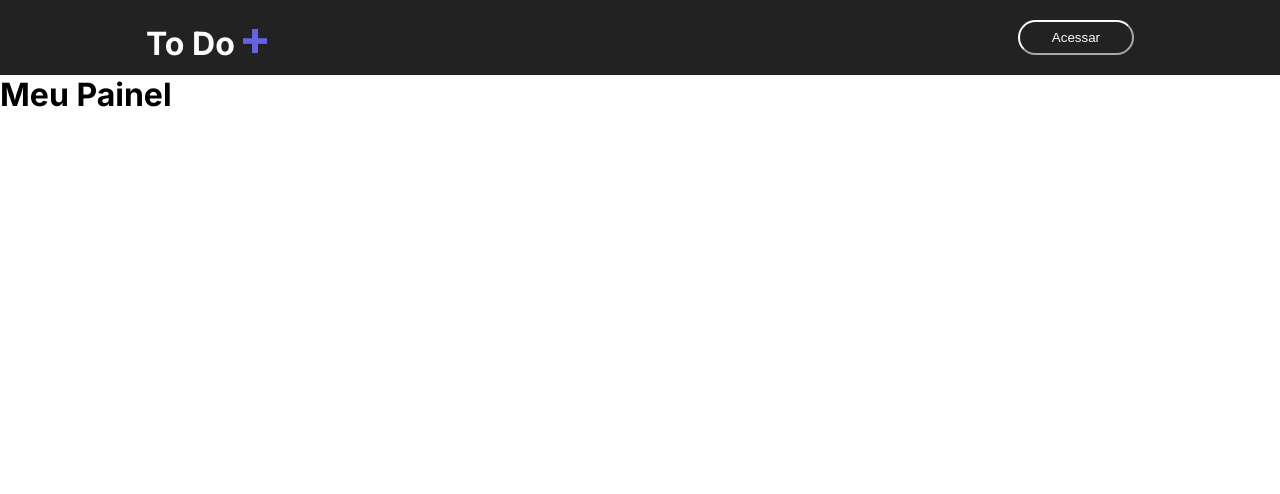
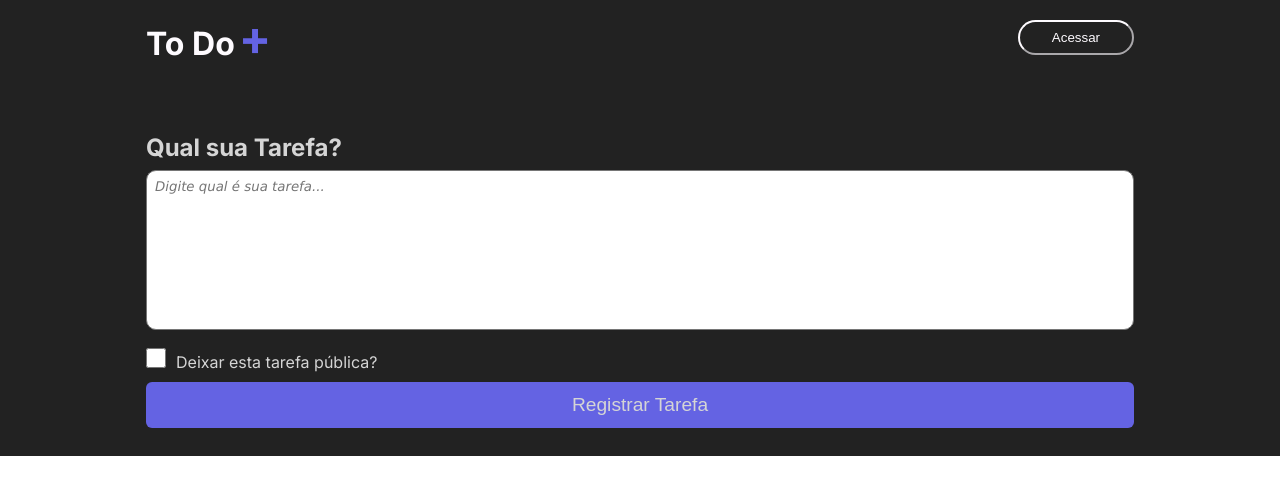
Before and after one commit to LeandroDukievicz/next-todo-list, a Next.js app: page /dashboard in a window 1280 px wide. Shown: the top 494 px of the page. Built offline with nearby package versions, Linux system fonts and the light colour scheme; no server answers.

Commit message:
📦 FEAT: added component textarea and create dashboard pash and your style

```diff
--- a/src/app/dashboard/dashboard.module.css
+++ b/src/app/dashboard/dashboard.module.css
@@ -0,0 +1,53 @@
+.container {
+    width: 100%;
+}
+
+.content {
+    background-color: #222222;
+    width: 100%;
+    display: flex;
+    align-items: center;
+    justify-content: center;
+}
+
+.contentForm {
+    max-width: 1024px;
+    width: 100%;
+    padding: 0 18px;
+    padding-bottom: 28px;
+    margin-top: 58px
+}
+
+.title {
+    color: #d5d5d5;
+    margin-bottom: 8px;
+}
+
+.checkboxArea label{
+    margin-left: 10px;
+    color: #d5d5d5;
+}
+
+.checkbox{
+    width: 20px;
+    height: 20px;
+    margin: 14px 0;
+}
+
+.button {
+    width: 100%;
+    border:0;
+    border-radius: 6px;
+    color: #d5d5d5;
+    background-color: #6463e3;
+    padding: 12px 0;
+    font-size: 1.2rem ;
+    transition: .3 ease-in-out;
+}
+
+.button:hover{
+    cursor:pointer;
+    border:2px inset #d5d5d5;
+
+
+}
--- a/src/app/dashboard/page.tsx
+++ b/src/app/dashboard/page.tsx
@@ -4,7 +4,9 @@ import { getSession } from "next-auth/react";
 import Link from "next/link";
 import styles from "./dashboard.module.css";
 import Head from "next/head";
-import { redirect } from 'next/navigation';
+
+import { Textarea } from "../../components/textArea"
+
 
 
 
@@ -26,7 +28,26 @@ export default async function Dashboard() {
             <Head>
                 <title>Painel de Tarefas</title>
             </Head>
-            <h1>Meu Painel</h1>
+
+            <main className={styles.main}>
+                <section className={styles.content}>
+                    <div className={styles.contentForm}>
+                        <h1 className={styles.title}>
+                            Qual sua Tarefa?
+                        </h1>
+                        <form>
+                            <Textarea placeholder="Digite qual é sua tarefa..."/>
+                            <div className = {styles.checkboxArea}>
+                                <input type="checkbox" className={styles.checkbox} />
+                                <label>Deixar esta tarefa pública?</label>
+                            </div>
+                            <button className={styles.button} type="submit">
+                                Registrar Tarefa
+                            </button>
+                        </form>
+                    </div>
+                </section>
+            </main>
         </div>
     );
 }
--- /dev/null
+++ b/src/components/textArea/index.tsx
@@ -0,0 +1,6 @@
+import { HTMLProps } from "react";
+import styles from "./styles.module.css"
+
+export function Textarea({...rest}:HTMLProps<HTMLTextAreaElement>){
+    return <textarea className={styles.textarea} {...rest}></textarea>;
+}
--- /dev/null
+++ b/src/components/textArea/styles.module.css
@@ -0,0 +1,11 @@
+.textarea{
+    width: 100%;
+    resize: none;
+    height: 160px;
+    border-radius: 10px;
+    outline: none;
+    padding: 8px;
+    font-family: verdana, Courier, monospace;
+    font-style: italic;
+    font-weight: 400;
+}
```
